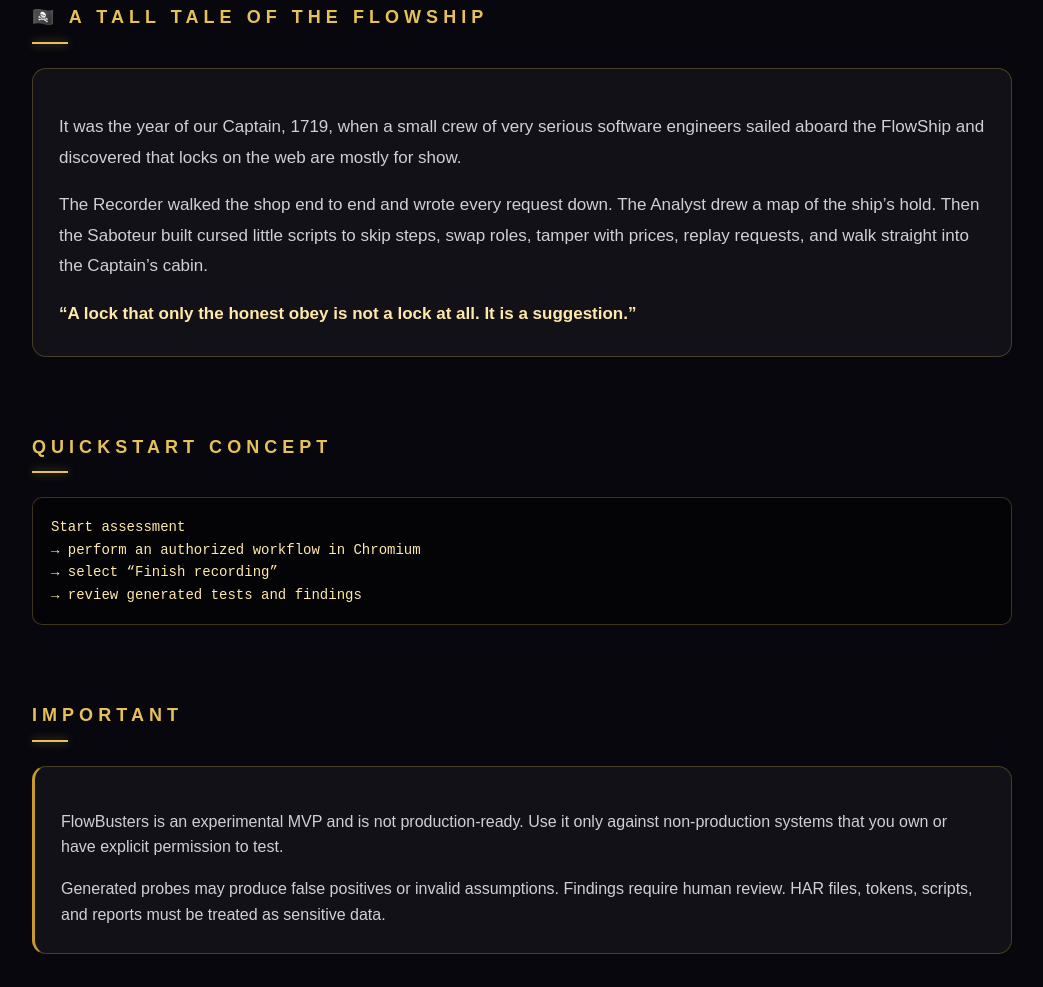
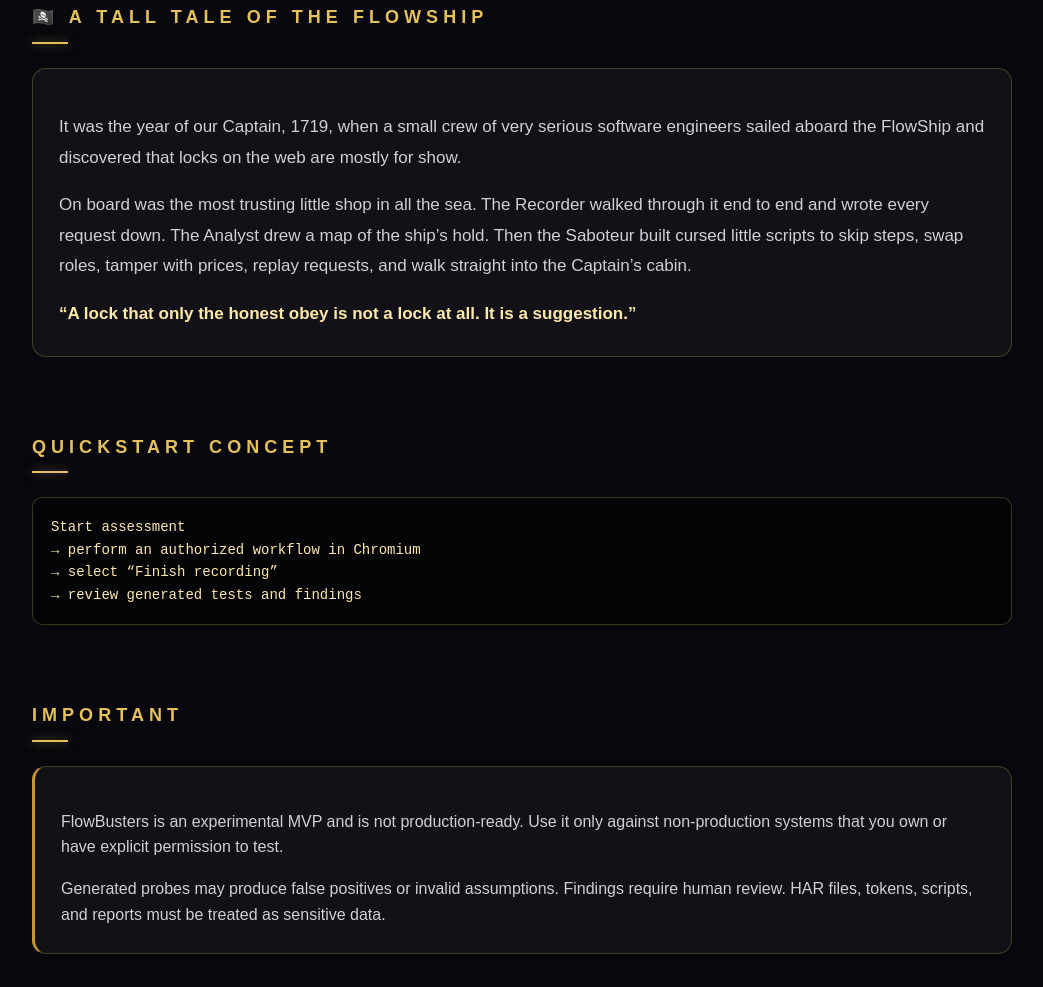
Before and after one commit to allmighty-tiger/pullingthreads, a website: page flowbusters.html in a window 1280 px wide. Shown: the part 3221-4208 px from the top of the page, without its empty margins (118-1161 px from the left). Drawn offline with Linux system fonts and the light colour scheme.

Commit message:
Refactor tall tale section for clarity
Reformatted paragraphs for better readability.

```diff
--- a/flowbusters.html
+++ b/flowbusters.html
@@ -537,22 +537,22 @@
           </div>
         </div>
       </section>
-
       <section id="tall-tale">
         <h2>🏴‍☠️ A Tall Tale of the FlowShip</h2>
 
         <div class="card tale">
           <p>
             It was the year of our Captain, 1719, when a small crew of very
-            serious software engineers sailed aboard the FlowShip and
-            discovered that locks on the web are mostly for show.
+            serious software engineers sailed aboard the FlowShip and discovered
+            that locks on the web are mostly for show.
           </p>
 
           <p>
-            The Recorder walked the shop end to end and wrote every request
-            down. The Analyst drew a map of the ship’s hold. Then the Saboteur
-            built cursed little scripts to skip steps, swap roles, tamper with
-            prices, replay requests, and walk straight into the Captain’s cabin.
+            On board was the most trusting little shop in all the sea. The Recorder
+            walked through it end to end and wrote every request down. The Analyst
+            drew a map of the ship’s hold. Then the Saboteur built cursed little
+            scripts to skip steps, swap roles, tamper with prices, replay requests,
+            and walk straight into the Captain’s cabin.
           </p>
 
           <p>
```
